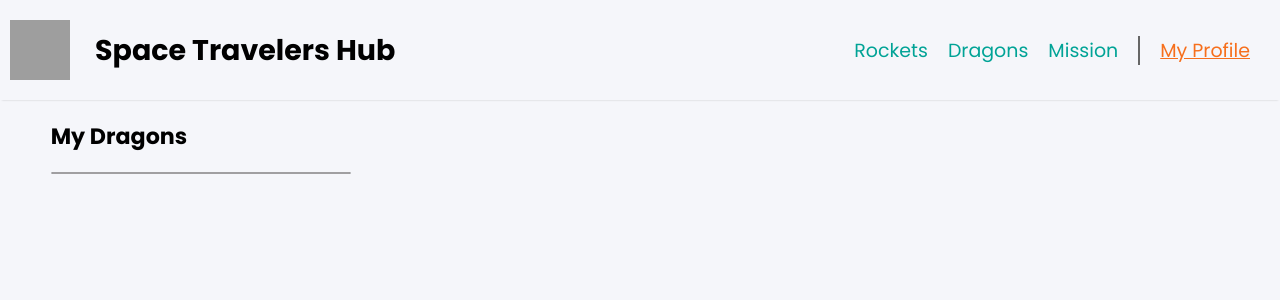
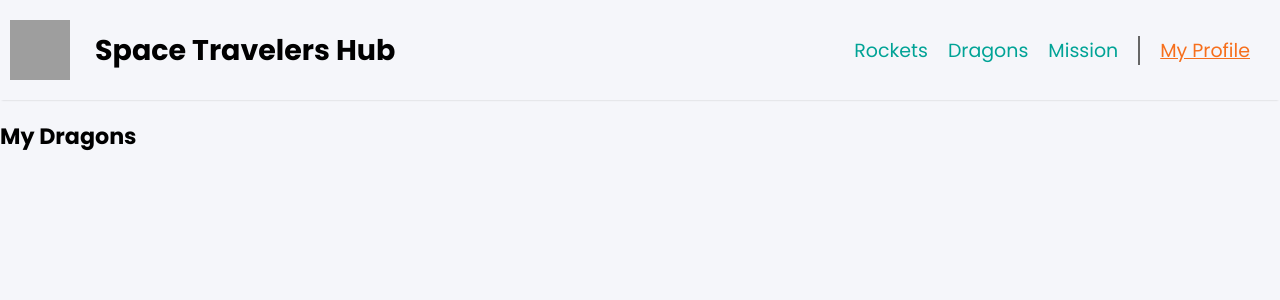
Before and after one commit to PRATAP-KUMAR/react-group-project, a React (Create React App) app: page /my-profile in a window 1280 px wide. Shown: the top 300 px of the page. Built offline with nearby package versions, Linux system fonts and the light colour scheme; grey boxes are pictures that could not be loaded.

Commit message:
[feature-dragon-profile]:  update: Change Dragon to Space

```diff
--- a/src/components/Dragons/style.css
+++ b/src/components/Dragons/style.css
@@ -79,21 +79,21 @@
 
 /* ------- Dragon Profile Section ---------- */
 
-.dragon__profile__container {
+.space__profile__container {
   width: 300px;
   margin: 0 auto;
 }
 
-.dragon__profile__heading {
+.space__profile__heading {
   margin-bottom: 1rem;
 }
 
-.dragon__profile__list__wrapper {
+.space__profile__list__wrapper {
   border: 1px solid rgba(76, 75, 75, 0.5);
   border-radius: 0.5rem;
   overflow: hidden;
 }
 
-.dragon__profile__list {
+.space__profile__list {
   padding: 2rem 1rem;
 }
```
